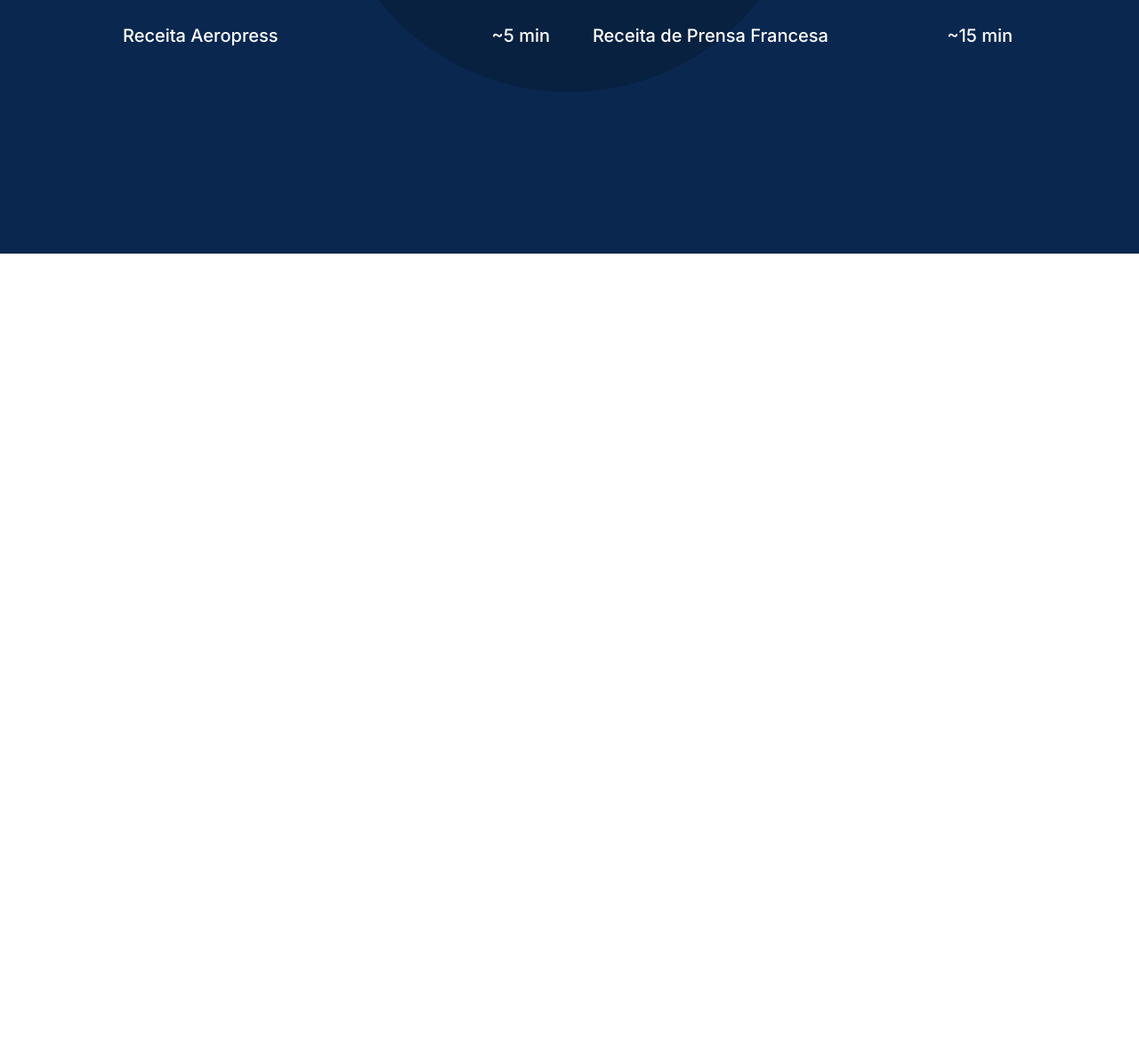
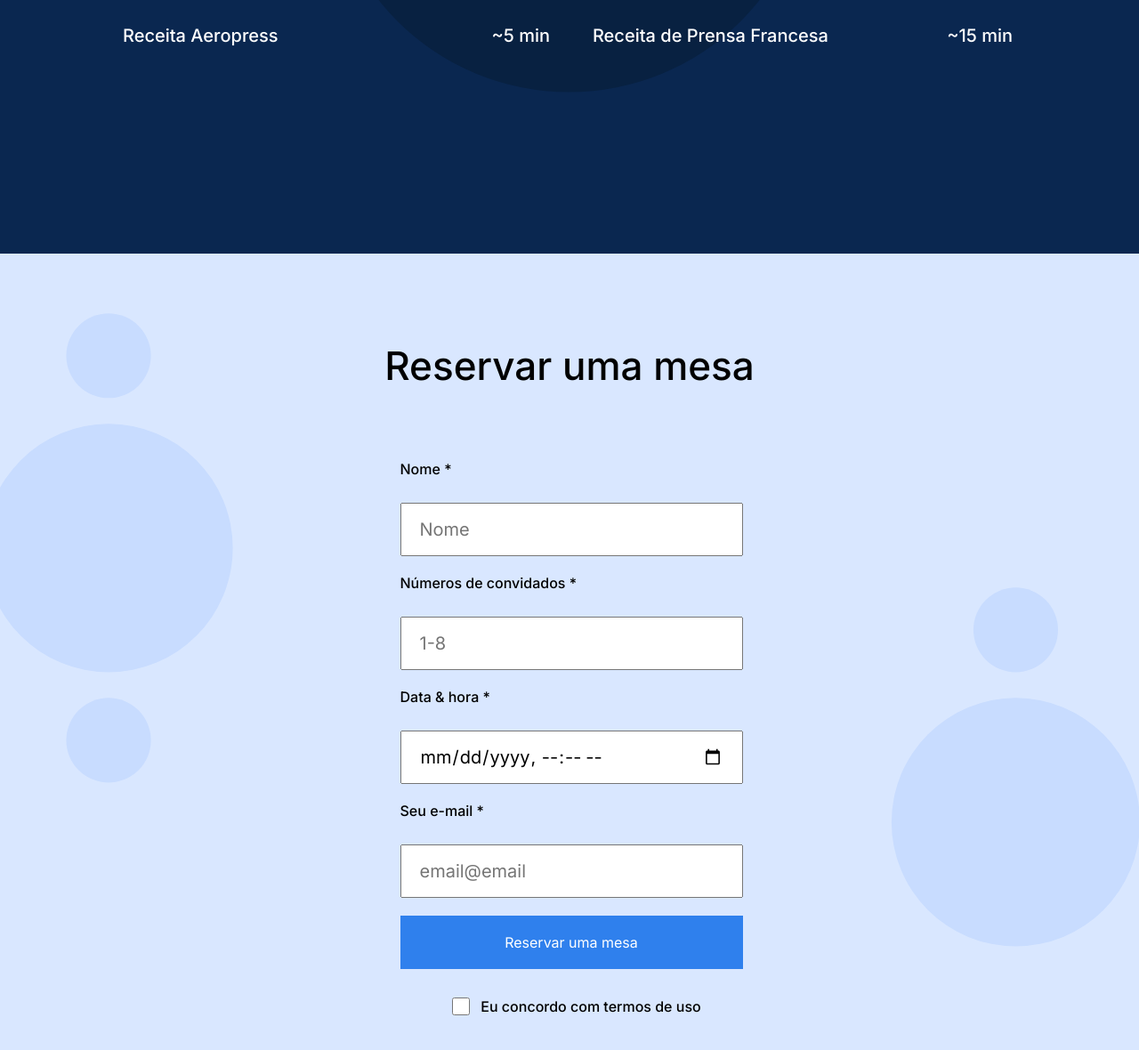
Before and after one commit to TalithaNeves/web_project_coffeeshop, a plain HTML site: page index.html in a window 1280 px wide. Shown: the part 1396-2576 px from the top of the page at 89% size. Before the commit the page ends 1681 px from the top, so only its background shows below. Drawn offline with Linux system fonts and the light colour scheme.

Commit message:
criação formulário

```diff
--- a/blocks/page.css
+++ b/blocks/page.css
@@ -1,5 +1,5 @@
 .page {
-  margin: 0;
+  margin: auto;
   font-family: "Inter", Arial, sans-serif;
   line-height: 20px;
   min-width: 1100px;
--- /dev/null
+++ b/blocks/reservation.css
@@ -0,0 +1,106 @@
+.reservation {
+  background-image: url(../images/background_reservation.svg);
+  background-repeat: no-repeat;
+  background-size: cover;
+  background-position: top center;
+  min-height: 720px;
+  background-color: #d9e7ff;
+  display: flex;
+  flex-direction: column;
+  justify-content: center;
+  align-items: center;
+}
+
+.reservation__title {
+  font-family: Inter;
+  font-style: normal;
+  font-weight: 500;
+  font-size: 44px;
+  line-height: 52px;
+  margin-top: 100px;
+  margin-bottom: 80px;
+  display: unset;
+}
+
+.reservation__form {
+  max-width: 385px;
+  margin-top: auto;
+}
+
+.form__fieldset {
+  display: flex;
+  flex-direction: column;
+  padding: 0;
+  width: 385px;
+  border: 0;
+  margin-bottom: 120px;
+}
+
+.form__label {
+  font-family: Inter;
+  font-style: normal;
+  font-weight: 500;
+  font-size: 16px;
+  line-height: 20px;
+  width: 100%;
+  display: flex;
+  flex-direction: column;
+}
+
+.form__input {
+  font-family: Inter;
+  font-style: normal;
+  font-weight: normal;
+  font-size: 20px;
+  line-height: 30px;
+  align-items: center;
+  padding: 15px 20px;
+  margin-top: 8px;
+  box-sizing: border-box;
+
+  height: 60px;
+}
+
+.form_button {
+  font-family: Inter;
+  font-style: normal;
+  font-weight: 500;
+  font-size: 16px;
+  line-height: 20px;
+  border-radius: 4px;
+  display: flex;
+  justify-content: center;
+}
+
+.forms__button {
+  background: #2f80ed;
+  margin-bottom: 32px;
+  width: 100%;
+  height: 60px;
+  color: #ffffff;
+  cursor: pointer;
+  border: 0;
+  transition: opacity 0.4s;
+}
+.forms__button:hover {
+  opacity: 0.7;
+}
+
+.form__checkbox {
+  border-radius: 2px;
+  width: 20px;
+  height: 20px;
+  display: flex;
+  justify-content: center;
+}
+
+.checkbox {
+  display: flex;
+  justify-content: center;
+  font-family: Inter;
+  font-style: normal;
+  font-weight: 500;
+  font-size: 16px;
+  line-height: 20px;
+  margin-left: 12px;
+}
--- a/index.html
+++ b/index.html
@@ -8,6 +8,7 @@
     <meta name="author" content="Talitha Neves Lemes" />
     <link rel="stylesheet" href="./vendor/normalize.css" />
     <link rel="stylesheet" href="./pages/index.css" />
+    <link rel="stylesheet" href="./blocks/page.css" />
     <link rel="shortcut icon" href="favicon.ico" />
     <link rel="preconnect" href="https://fonts.googleapis.com" />
     <link rel="preconnect" href="https://fonts.gstatic.com" crossorigin />
@@ -36,16 +37,16 @@
           />
           <ul class="nav__links">
             <li>
-              <a class="nav__link">Receitas</a>
+              <a href="#receitas_link" class="nav__link">Receitas</a>
             </li>
             <li>
-              <a class="nav__link">Cardápio</a>
+              <a href="#receitas_link" class="nav__link">Cardápio</a>
             </li>
             <li>
-              <a class="nav__link">Reservar uma mesa</a>
+              <a href="#reservation__form" class="nav__link">Reservar uma mesa</a>
             </li>
             <li>
-              <a class="nav__link">Contatos</a>
+              <a href="#receitas_link" class="nav__link">Contatos</a>
             </li>
           </ul>
         </nav>
@@ -67,7 +68,7 @@
         <div class="header__footer">
           <p class="header__paragraph">
             <span>
-              >Horários: <br />
+              Horários: <br />
               Segunda a sexta (10:00 – 19:00)<br />
             </span>
             Sábado a Domingo (11:00 – 18:00)
@@ -89,7 +90,7 @@
           </h3>
 
           <ul class="recipes__videos">
-            <li class="recipes__video-item">
+            <li class="recipes__video-item" id="receitas_link">
               <iframe
                 class="recipes__iframe"
                 width="480"
@@ -124,7 +125,70 @@
           </ul>
         </section>
 
-        <section class="reservation"></section>
+        <section class="reservation">
+
+            <h2 class="reservation__title">Reservar uma mesa</h2>
+
+
+            <form class="reservation__form" id="reservation__form">
+              <fieldset class="form__fieldset">
+                <label class="form__label" for="name">Nome *</label><br />
+                <input
+                  type="text"
+                  class="form__input"
+                  name="name"
+                  id="name"
+                  placeholder="Nome"
+                /><br />
+
+                <label class="form__label" for="numbers"
+                  >Números de convidados *</label
+                ><br />
+                <input
+                  type="number"
+                  class="form__input"
+                  name="numbers"
+                  id="numbers"
+                  placeholder="1-8"
+                />
+                <br />
+
+                <label class="form__label" for="datehora">Data & hora *</label
+                ><br />
+                <input
+                  type="datetime-local"
+                  class="form__input"
+                  name="datehora"
+                  id="datehora"
+                /><br />
+
+                <label class="form__label" for="email">Seu e-mail *</label><br />
+                <input
+                  type="email"
+                  class="form__input"
+                  name="email"
+                  id="email"
+                  placeholder="email@email"
+                /><br />
+
+              <div class="form__button">
+                <button type="submit" class="forms__button">
+                  Reservar uma mesa
+                </button>
+              </div>
+              <div class="checkbox">
+                <input
+                  type="checkbox"
+                  class="form__checkbox"
+                  name="termo"
+                  id="termo"
+                />
+                <span class="checkbox">Eu concordo com termos de uso</span>
+              </div>
+            </form>
+
+        </section>
+
         <section class="menu"></section>
         <section class="about"></section>
       </main>
--- a/pages/index.css
+++ b/pages/index.css
@@ -2,3 +2,4 @@
 @import url("../blocks/header.css");
 @import url("../blocks/nav.css");
 @import url("../blocks/recipes.css");
+@import url("../blocks/reservation.css");
```
Also changed, not shown: 1 other file.
